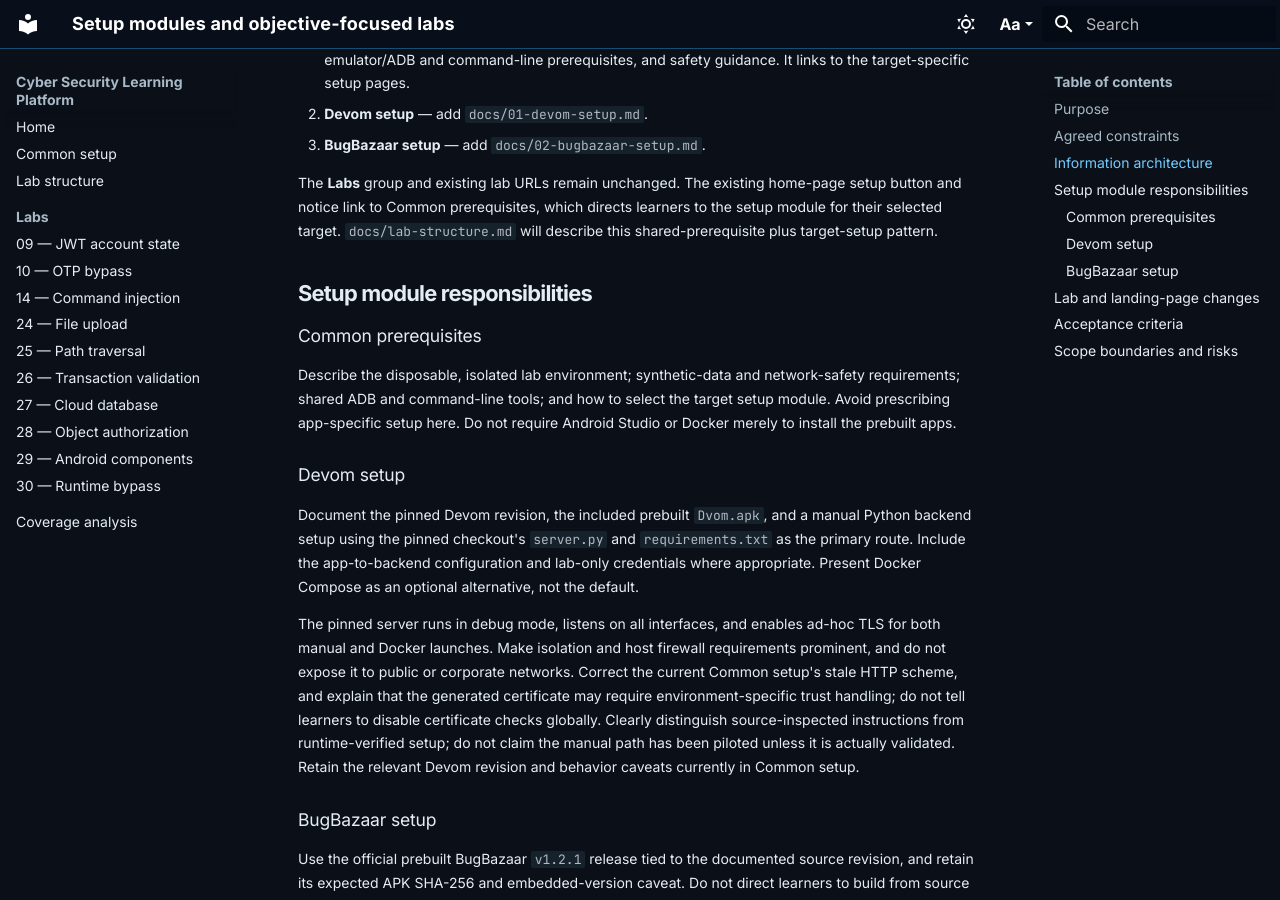
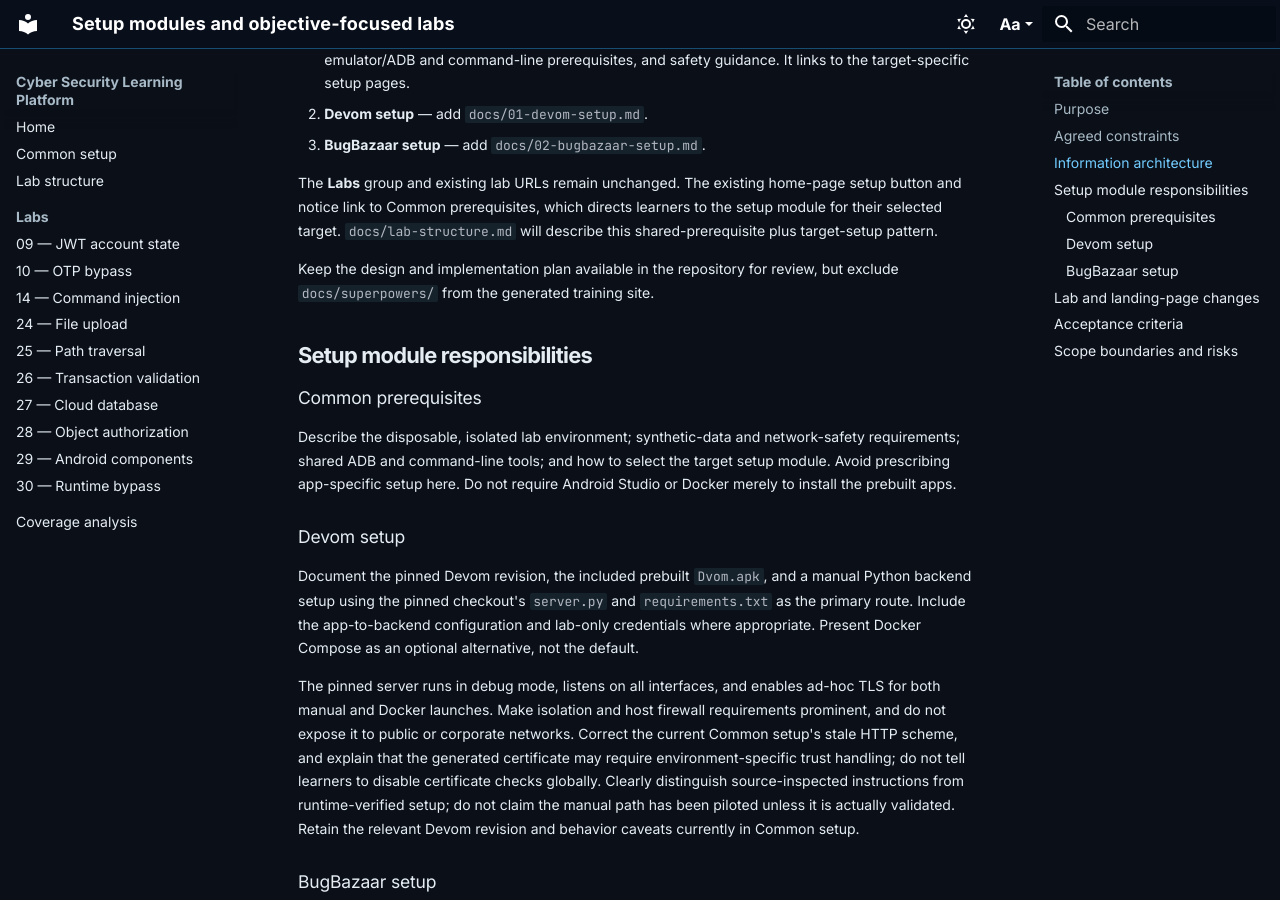
Before and after one commit to azharfatrr/Cyber-Security-Learning-Platform, an MkDocs documentation site: the page built from docs/superpowers/specs/2026-10-28-setup-modules-design.md, in a window 1280 px wide and 900 px high, scrolled down 913 px. Built offline with MkDocs 1.6.1 and Material for MkDocs 9.7.7, drawn with Linux system fonts in a browser that asks for light colours; some of the changed text lies outside the part shown.

Commit message:
Keep planning docs out of published site

```diff
--- a/docs/superpowers/specs/2026-10-28-setup-modules-design.md
+++ b/docs/superpowers/specs/2026-10-28-setup-modules-design.md
@@ -27,6 +27,8 @@
 3. **BugBazaar setup** — add `docs/02-bugbazaar-setup.md`.
 
 The **Labs** group and existing lab URLs remain unchanged. The existing home-page setup button and notice link to Common prerequisites, which directs learners to the setup module for their selected target. `docs/lab-structure.md` will describe this shared-prerequisite plus target-setup pattern.
+
+Keep the design and implementation plan available in the repository for review, but exclude `docs/superpowers/` from the generated training site.
 
 ## Setup module responsibilities
 
@@ -66,7 +68,8 @@
 5. Setup instructions use relevant real screenshots when available, and otherwise present command-driven steps in titled blocks with clear success cues; no exercise screenshot is repurposed as installation evidence.
 6. Every lab links to Common prerequisites and its target setup without changing its learning objective or exercise-specific findings.
 7. Lab 29 assumes target and caller installation is complete, but retains the synthetic-record cross-app exercise and its evidence limitations.
-8. Home-page and lab-structure guidance reflect the new separation, and a strict MkDocs build succeeds. Do not run the removed unit-test suite.
+8. The design and plan remain in the repository but are not copied into the generated training site.
+9. Home-page and lab-structure guidance reflect the new separation, and a strict MkDocs build succeeds. Do not run the removed unit-test suite.
 
 ## Scope boundaries and risks
 
```
Also changed, not shown: docs/superpowers/plans/2026-10-28-setup-modules.md (+2 -1 lines).
